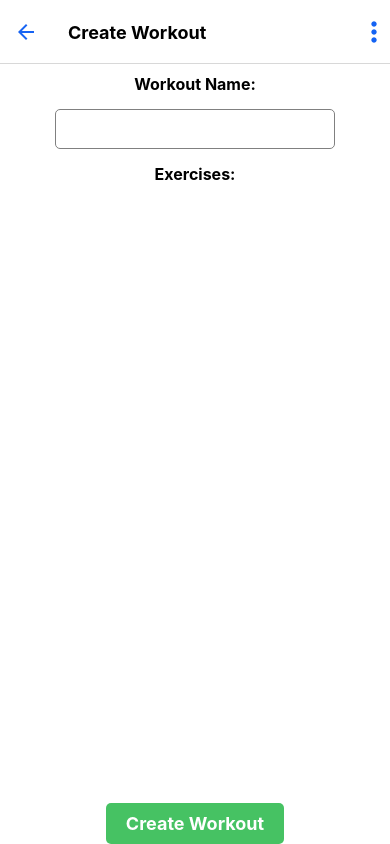
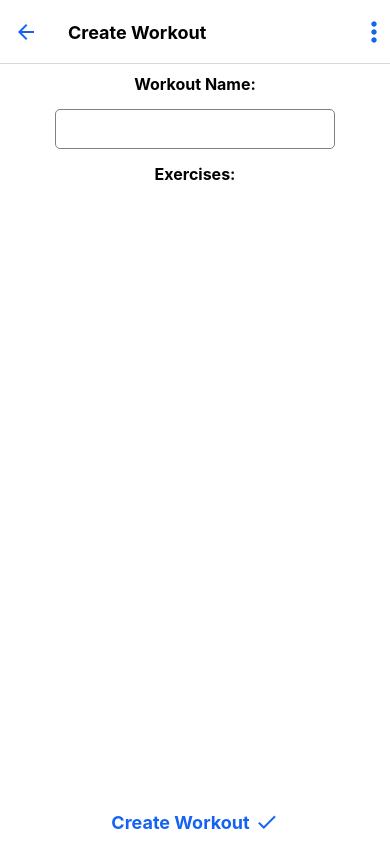
Before and after one commit to TUDublin/code-and-docs-X00164441, a React Native app in the folder fitness-project/: screen /CreateWorkout in a window 390 px wide. Built offline with nearby package versions, Linux system fonts and the light colour scheme.

Commit message:
Updated Edit and Update Workout buttons to be icons consistent with the rest of the app

```diff
--- a/fitness-project/screens/UserProfile/CreateWorkout.js
+++ b/fitness-project/screens/UserProfile/CreateWorkout.js
@@ -42,14 +42,6 @@ const styles = (isDarkMode, activeInput) =>
       color: isDarkMode ? "white" : "black",
     }),
     createWorkoutButton: {
-      backgroundColor: isDarkMode ? "#003d99" : "#46C263",
-      paddingVertical: 10,
-      paddingHorizontal: 20,
-      borderRadius: 5,
-      marginTop: 10,
-    },
-    button: {
-      backgroundColor: isDarkMode ? "#525252" : "#5897EE",
       paddingVertical: 10,
       paddingHorizontal: 20,
       borderRadius: 5,
@@ -317,7 +309,22 @@ const CreateWorkout = () => {
         style={styles(isDarkMode).createWorkoutButton}
         onPress={createWorkout}
       >
-        <Text style={styles(isDarkMode).buttonText}>Create Workout</Text>
+        <View
+          style={{
+            flexDirection: "row",
+            alignItems: "center",
+          }}
+        >
+          <Text style={{ ...styles(isDarkMode).buttonText, color: "#1463F3" }}>
+            Create Workout
+          </Text>
+          <MaterialIcons
+            name="check"
+            size={24}
+            color="#1463F3"
+            style={{ marginLeft: 5 }}
+          />
+        </View>
       </TouchableOpacity>
     </SafeAreaView>
   );
--- a/fitness-project/screens/UserProfile/EditWorkout.js
+++ b/fitness-project/screens/UserProfile/EditWorkout.js
@@ -43,15 +43,6 @@ const styles = (isDarkMode, activeInput) =>
       color: isDarkMode ? "white" : "black",
     }),
     updateWorkoutButton: {
-      backgroundColor: isDarkMode ? "#003d99" : "#46C263",
-      paddingVertical: 10,
-      paddingHorizontal: 20,
-      borderRadius: 5,
-      marginTop: 10,
-    },
-    button: {
-      backgroundColor: isDarkMode ? "#525252" : "#5897EE",
-      left: 140,
       paddingVertical: 10,
       paddingHorizontal: 20,
       borderRadius: 5,
@@ -382,7 +373,22 @@ const EditWorkout = ({ route, navigation }) => {
         style={styles(isDarkMode).updateWorkoutButton}
         onPress={updateWorkout}
       >
-        <Text style={styles(isDarkMode).buttonText}>Update Workout</Text>
+        <View
+          style={{
+            flexDirection: "row",
+            alignItems: "center",
+          }}
+        >
+          <Text style={{ ...styles(isDarkMode).buttonText, color: "#1463F3" }}>
+            Update Workout
+          </Text>
+          <MaterialIcons
+            name="check"
+            size={24}
+            color="#1463F3"
+            style={{ marginLeft: 5 }}
+          />
+        </View>
       </TouchableOpacity>
     </SafeAreaView>
   );
```
